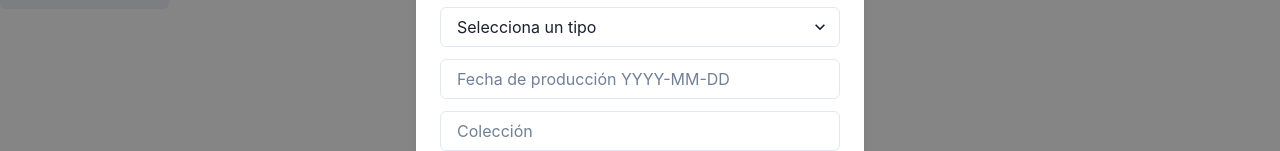
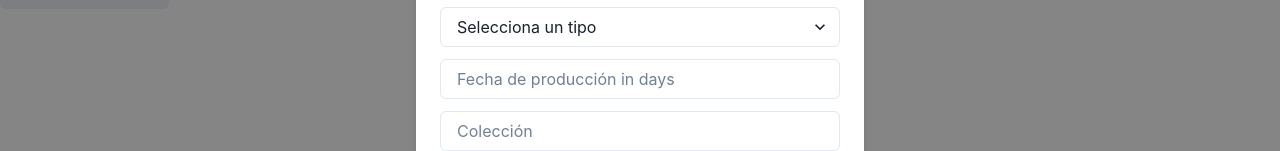
Before and after one commit to Julietabachur/frontFinal, a React (Vite) app in the folder frontend-integrador/: page /admin in a window 1280 px wide. Both pictures are taken after a click on the button "Agregar Producto". Shown: the part 231-382 px from the top of the page. Built offline with nearby package versions, Linux system fonts and the light colour scheme.

Commit message:
Chequeo nombre en panel admin ok

```diff
--- a/frontend-integrador/src/components/pages/adminPanel/AddProduct.jsx
+++ b/frontend-integrador/src/components/pages/adminPanel/AddProduct.jsx
@@ -1,4 +1,3 @@
-
 import React, { useState, useEffect } from 'react';
 import axios from 'axios';
 import { Button, Modal, ModalOverlay, ModalContent, ModalHeader, ModalFooter, ModalBody, ModalCloseButton, Input, Select, List, ListItem, Text, Box } from '@chakra-ui/react';
@@ -17,6 +16,7 @@ const AddProduct = ({ isOpen, onClose }) => {
   const token = "eyJhbGciOiJIUzI1NiJ9.eyJyb2xlIjoiQURNSU4iLCJzdWIiOiJhZG1pbjEiLCJpYXQiOjE2OTc5MTE1MDgsImV4cCI6MTY5ODUxNjMwOH0.Ui4Z3777Fcka5v172FHNurtZ7zNRcolHXPib81cgnWI"
   const [productData, setProductData] = useState(initialProductState);
   const [inputValue, setInputValue] = useState('');
+  const [galleryUrl, setGalleryUrl] = useState('');
   const [nombreValido,setNombreValido] = useState(false);
 
   const handleInputChange = (e) => {
@@ -33,7 +33,7 @@ const AddProduct = ({ isOpen, onClose }) => {
             Authorization: `Bearer ${token}`
           }
         });
-        setNombreValido(response.data);
+        setNombreValido(!response.data);
       } catch (error) {
         console.error('Error al hacer la solicitud GET:', error);
         setNombreValido(false);
@@ -93,7 +93,7 @@ const AddProduct = ({ isOpen, onClose }) => {
             name="productName"
             mb={3}
             placeholder="Nombre del producto"
-            value={productData.productName}
+            defaultValue={productData.productName} //CAMBIE DE VALUE A DEFAULT VALUE ESO TE SACA EL ERROR
             onBlur={handleInputChange}
           />
 
@@ -115,10 +115,11 @@ const AddProduct = ({ isOpen, onClose }) => {
             <option value="JACKET">JACKET</option>
             <option value="PANT">PANT</option>
           </Select>
-          <Input name="productionTime" mb={3} placeholder="Fecha de producción YYYY-MM-DD" value={productData.productionTime} onChange={handleInputChange} />
+          <Input name="productionTime" mb={3} placeholder="Fecha de producción in days" value={productData.productionTime} onChange={handleInputChange} />
           <Input name="collection" mb={3} placeholder="Colección" value={productData.collection} onChange={handleInputChange} />
           <Input name="thumbnail" mb={3} placeholder="Enlace de la miniatura" value={productData.thumbnail} onChange={handleInputChange} />
           <Input placeholder="Enlace de la imagen de la galería" onBlur={handleAddGalleryImage} />
+
           <Box mb={3}>
             <Text fontSize="sm" fontWeight="bold">Galería de Imágenes:</Text>
             <List>
@@ -141,4 +142,4 @@ const AddProduct = ({ isOpen, onClose }) => {
   );
 };
 
-export default AddProduct;
+export default AddProduct;
```
